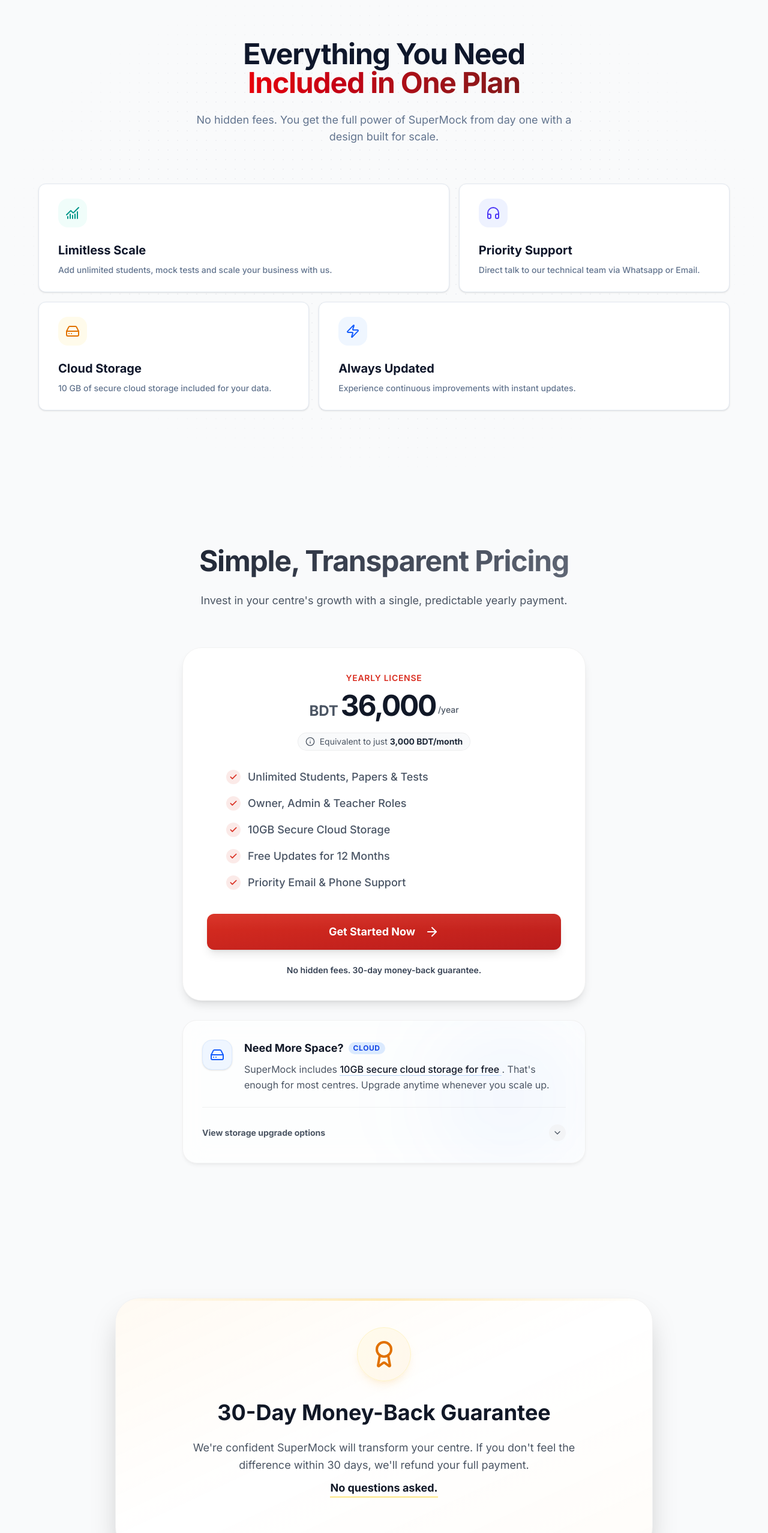
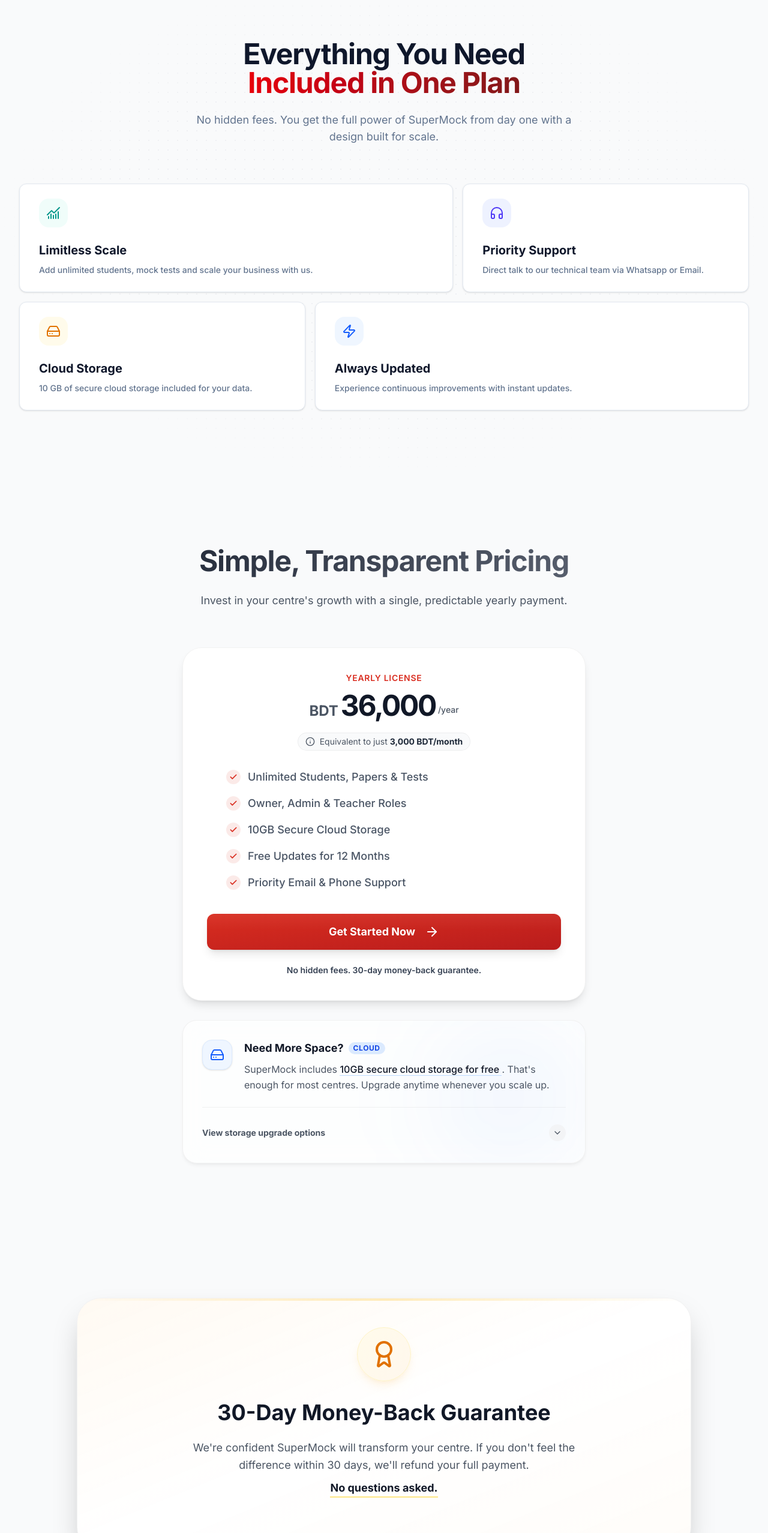
Before and after one commit to DoddleSoft/SuperMock, a Next.js app: page / in a window 1280 px wide. Shown: the part 1691-4246 px from the top of the page at 60% size. Built offline with nearby package versions, Linux system fonts and the light colour scheme.

Commit message:
footer adjusted, layout addjusted margins adjusted.

```diff
--- a/app/layout.tsx
+++ b/app/layout.tsx
@@ -61,7 +61,7 @@
     <html lang="en" suppressHydrationWarning>
       <body
         suppressHydrationWarning
-        className={`${inter.variable} antialiased max-w-7xl mx-auto bg-supermock-base text-supermock-text`}
+        className={`${inter.variable} antialiased mx-auto bg-supermock-base text-supermock-text`}
       >
         {children}
       </body>
--- a/components/landing/FinalCTA.tsx
+++ b/components/landing/FinalCTA.tsx
@@ -4,7 +4,7 @@
 export default function FinalCTA() {
   return (
     <section className="relative px-4 md:px-8 py-14 sm:py-16 md:py-20 lg:py-28 overflow-hidden text-center bg-gray-50">
-      <div className="relative z-10 max-w-5xl mx-auto space-y-8 md:space-y-12">
+      <div className="relative z-10 max-w-7xl mx-auto space-y-8 md:space-y-12">
         {/* Headline */}
         <h2 className="text-3xl md:text-4xl lg:text-5xl font-bold tracking-tight text-supermock-text max-w-4xl mx-auto">
           Start conducting unlimited <br />
--- a/components/landing/Footer.tsx
+++ b/components/landing/Footer.tsx
@@ -4,8 +4,8 @@
 
 export default function Footer() {
   return (
-    <footer className="bg-gray-50 pt-12 pb-8 md:pt-16 md:pb-12">
-      <div className="px-4 md:px-8 mx-auto max-w-7xl">
+    <footer className="w-full bg-gray-100 pt-12 pb-8 md:pt-16 md:pb-12">
+      <div className="px-4 md:px-8 mx-auto max-w-7xl ">
         <div className="grid grid-cols-1 lg:grid-cols-[2fr_1fr_1fr_1fr] gap-8 md:gap-12 mb-8 md:mb-12">
           {/* Brand Column */}
           <div className="space-y-2 flex flex-col items-center sm:items-start text-center sm:text-left">
--- a/components/landing/Guarantee.tsx
+++ b/components/landing/Guarantee.tsx
@@ -3,7 +3,7 @@
 export default function Guarantee() {
   return (
     <section className="relative px-4 md:px-8 py-14 sm:py-16 md:py-20 lg:py-28 text-center overflow-hidden">
-      <div className="relative z-10 max-w-4xl mx-auto w-full">
+      <div className="relative z-10 max-w-5xl mx-auto w-full">
         <div className="relative p-6 md:p-8 lg:p-12 rounded-3xl md:rounded-[2.5rem] bg-white shadow-2xl border border-black/5 hover:-translate-y-1 transition-transform duration-500 overflow-hidden">
           {/* Golden Gradient Border Effect */}
           <div className="absolute inset-0 bg-gradient-to-br from-amber-500/10 via-transparent to-amber-500/5 opacity-50 pointer-events-none"></div>
--- a/components/landing/Pricing.tsx
+++ b/components/landing/Pricing.tsx
@@ -8,7 +8,7 @@
       id="pricing"
       className="relative px-4 md:px-8 py-14 sm:py-16 md:py-20 lg:py-28 bg-gray-50"
     >
-      <div className="max-w-4xl mx-auto relative z-10 w-full">
+      <div className="max-w-7xl mx-auto relative z-10 w-full">
         {/* --- Header --- */}
         <div className="text-center mb-10 md:mb-16">
           <h2 className="text-3xl md:text-4xl lg:text-5xl font-bold tracking-tight text-gradient-glass mb-4 md:mb-6 p-1">
--- a/components/landing/WhatsIncluded.tsx
+++ b/components/landing/WhatsIncluded.tsx
@@ -47,7 +47,7 @@
       {/* Background decoration (Dot Pattern) */}
       <div className="absolute inset-0 h-full w-full bg-[radial-gradient(#e5e7eb_1px,transparent_1px)] [background-size:16px_16px] [mask-image:radial-gradient(ellipse_50%_50%_at_50%_50%,#000_70%,transparent_100%)] opacity-50 pointer-events-none" />
 
-      <div className="relative z-10 max-w-6xl mx-auto w-full">
+      <div className="relative z-10 max-w-7xl mx-auto w-full">
         {/* --- Header Section --- */}
         <div className="text-center mb-16">
           <h2 className="text-3xl md:text-5xl font-bold tracking-tight text-slate-900 mb-6">
```
